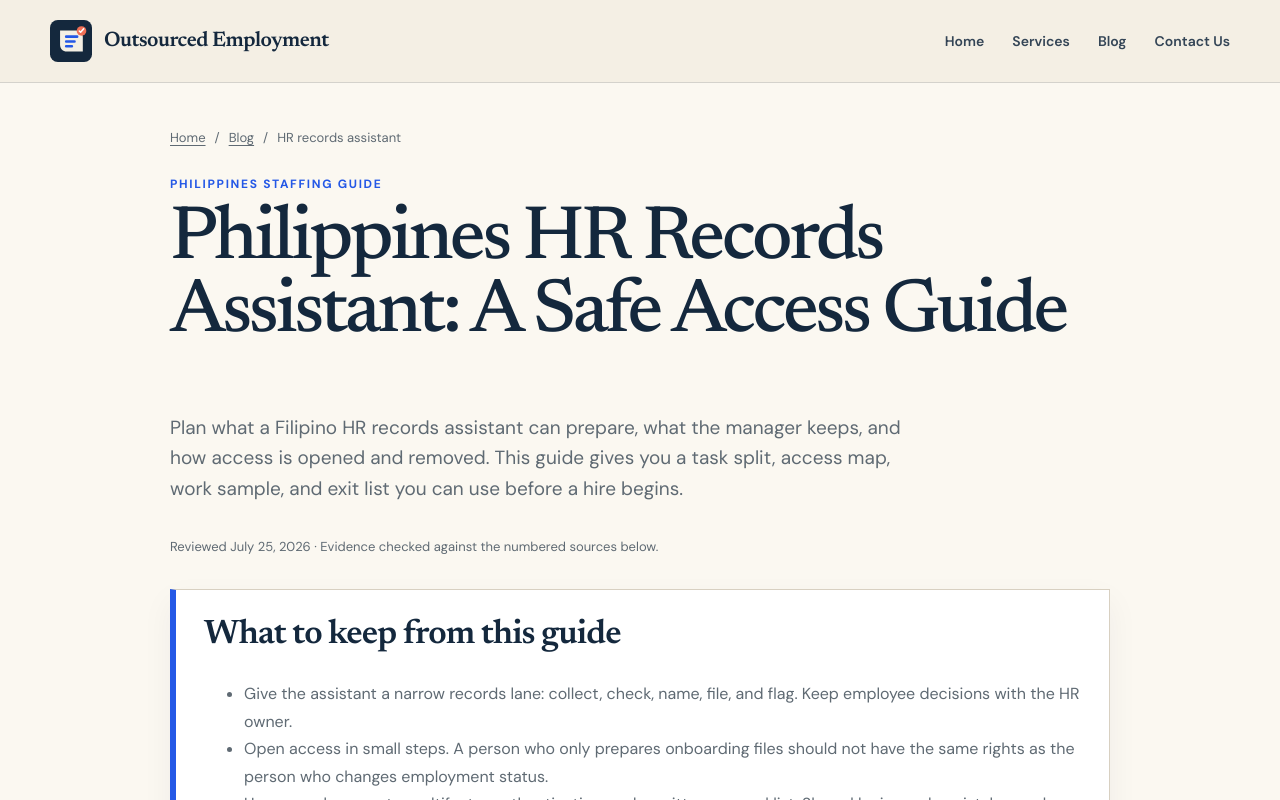
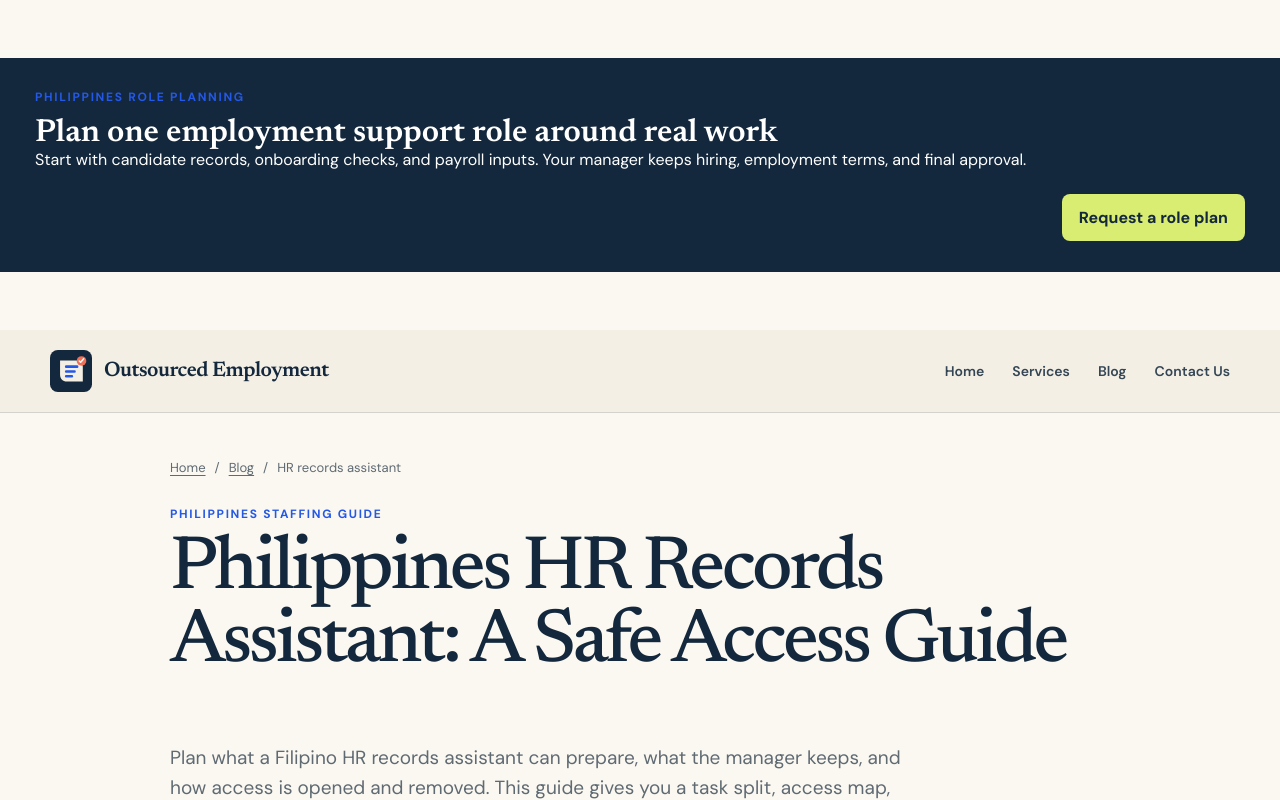
Before and after one commit to coolifystealthagents/outsourcedemployment, a Next.js app: page /blog/philippines-hr-records-assistant-access-guide in a window 1280 px wide. Shown: the top 800 px of the page. Built offline with nearby package versions, Linux system fonts and the light colour scheme.

Commit message:
feat: add weekly blog CTA banners

```diff
--- /dev/null
+++ b/app/blog-banner-profile.json
@@ -0,0 +1,92 @@
+{
+  "siteKey": "outsourcedemployment",
+  "positions": {
+    "top": [
+      {
+        "id": "role-plan",
+        "eyebrow": "Philippines role planning",
+        "title": "Plan one employment support role around real work",
+        "body": "Start with candidate records, onboarding checks, and payroll inputs. Your manager keeps hiring, employment terms, and final approval.",
+        "cta": "Request a role plan",
+        "href": "/contact",
+        "weight": 3
+      },
+      {
+        "id": "task-scope",
+        "eyebrow": "Scope the work first",
+        "title": "Turn candidate records, onboarding checks, and payroll inputs into a clear task lane",
+        "body": "We can help you define a Philippines-based employment support scope while your team keeps hiring, employment terms, and final approval.",
+        "cta": "Map the task lane",
+        "href": "/contact",
+        "weight": 3
+      },
+      {
+        "id": "brief-review",
+        "eyebrow": "Before candidate matching",
+        "title": "Write a practical employment support brief",
+        "body": "For a Philippines-based team, name the tools, examples, and review owner for candidate records, onboarding checks, and payroll inputs. Keep hiring, employment terms, and final approval with your team.",
+        "cta": "Review my role brief",
+        "href": "/contact",
+        "weight": 3
+      }
+    ],
+    "middle": [
+      {
+        "id": "handoff-check",
+        "eyebrow": "Handoff check",
+        "title": "Set the review line for candidate records, onboarding checks, and payroll inputs",
+        "body": "For a Philippines-based team, a Filipino employment support can follow the written lane. Your named manager still owns hiring, employment terms, and final approval.",
+        "cta": "Check my handoff",
+        "href": "/contact",
+        "weight": 3
+      },
+      {
+        "id": "candidate-compare",
+        "eyebrow": "Make interviews useful",
+        "title": "Compare candidates against the same task sample",
+        "body": "For a Philippines-based team, use one example from candidate records, onboarding checks, and payroll inputs and one written quality check. Keep hiring, employment terms, and final approval outside the test task.",
+        "cta": "Plan candidate review",
+        "href": "/contact",
+        "weight": 3
+      },
+      {
+        "id": "access-plan",
+        "eyebrow": "Access and approval plan",
+        "title": "Give the employment support only the access the task needs",
+        "body": "For a Philippines-based team, match access to candidate records, onboarding checks, and payroll inputs, then route hiring, employment terms, and final approval to a named person on your team.",
+        "cta": "Plan safe access",
+        "href": "/contact",
+        "weight": 3
+      }
+    ],
+    "bottom": [
+      {
+        "id": "staff-task-list",
+        "eyebrow": "Ready to staff the work?",
+        "title": "Bring us your employment support task list",
+        "body": "For a Philippines-based team, share the queue, tools, and schedule for candidate records, onboarding checks, and payroll inputs. We will keep hiring, employment terms, and final approval in the client-owned lane.",
+        "cta": "Discuss Philippines staffing",
+        "href": "/contact",
+        "weight": 3
+      },
+      {
+        "id": "first-month",
+        "eyebrow": "Plan the first month",
+        "title": "Build a measured start for a Filipino employment support",
+        "body": "For a Philippines-based team, begin with candidate records, onboarding checks, and payroll inputs, a review owner, and a short feedback loop. Your team keeps hiring, employment terms, and final approval.",
+        "cta": "Plan the first 30 days",
+        "href": "/contact",
+        "weight": 3
+      },
+      {
+        "id": "scope-call",
+        "eyebrow": "Turn the guide into a next step",
+        "title": "Talk through your employment support scope",
+        "body": "For a Philippines-based team, bring one real example of candidate records, onboarding checks, and payroll inputs. We will separate repeatable support from hiring, employment terms, and final approval.",
+        "cta": "Request a scope call",
+        "href": "/contact",
+        "weight": 3
+      }
+    ]
+  }
+}
--- /dev/null
+++ b/app/blog-banners.tsx
@@ -0,0 +1,125 @@
+'use client';
+
+import { useEffect, useState } from 'react';
+import profileData from './blog-banner-profile.json';
+
+type Position = 'top' | 'middle' | 'bottom';
+type Variant = {
+  id: string;
+  eyebrow: string;
+  title: string;
+  body: string;
+  cta: string;
+  href: string;
+  weight: number;
+};
+type Profile = { siteKey: string; positions: Record<Position, Variant[]> };
+type StoredStats = Record<string, Record<string, { impressions: number; clicks: number }>>;
+
+const profile = profileData as Profile;
+
+function isoWeek(date: Date) {
+  const utc = new Date(Date.UTC(date.getUTCFullYear(), date.getUTCMonth(), date.getUTCDate()));
+  const day = utc.getUTCDay() || 7;
+  utc.setUTCDate(utc.getUTCDate() + 4 - day);
+  const start = new Date(Date.UTC(utc.getUTCFullYear(), 0, 1));
+  return Math.ceil((((utc.getTime() - start.getTime()) / 86400000) + 1) / 7);
+}
+
+function hash(value: string) {
+  let result = 2166136261;
+  for (let index = 0; index < value.length; index += 1) {
+    result ^= value.charCodeAt(index);
+    result = Math.imul(result, 16777619);
+  }
+  return result >>> 0;
+}
+
+function pickVariant(items: Variant[], seed: string) {
+  const total = items.reduce((sum, item) => sum + item.weight, 0);
+  let point = hash(seed) % total;
+  for (const item of items) {
+    if (point < item.weight) return item;
+    point -= item.weight;
+  }
+  return items[0];
+}
+
+function taggedHref(href: string, position: Position, variant: string, week: number) {
+  const separator = href.includes('?') ? '&' : '?';
+  const query = new URLSearchParams({
+    utm_source: 'blog',
+    utm_medium: 'banner',
+    utm_campaign: 'weekly_cta',
+    utm_content: `${position}_${variant}`,
+    utm_term: `week_${week}`,
+  });
+  return `${href}${separator}${query.toString()}`;
+}
+
+function record(position: Position, variant: string, field: 'impressions' | 'clicks') {
+  const key = `blog-banner-stats:${profile.siteKey}`;
+  try {
+    const stats = JSON.parse(localStorage.getItem(key) || '{}') as StoredStats;
+    stats[position] ||= {};
+    stats[position][variant] ||= { impressions: 0, clicks: 0 };
+    stats[position][variant][field] += 1;
+    localStorage.setItem(key, JSON.stringify(stats));
+  } catch {
+    // Analytics must never block the planning link.
+  }
+}
+
+function pushEvent(event: 'blog_banner_impression' | 'blog_banner_click', position: Position, variant: string, week: number) {
+  const browserWindow = window as Window & { dataLayer?: Array<Record<string, unknown>> };
+  browserWindow.dataLayer ||= [];
+  browserWindow.dataLayer.push({
+    event,
+    site_key: profile.siteKey,
+    banner_position: position,
+    banner_variant: variant,
+    banner_week: week,
+    utm_content: `${position}_${variant}`,
+  });
+}
+
+export function BlogBanner({ position }: { position: Position }) {
+  const variants = profile.positions[position];
+  const week = isoWeek(new Date());
+  const [variant, setVariant] = useState(variants[0]);
+
+  useEffect(() => {
+    const seedKey = `blog-banner-seed:${profile.siteKey}`;
+    let browserSeed = localStorage.getItem(seedKey);
+    if (!browserSeed) {
+      browserSeed = `${Date.now()}-${Math.random()}`;
+      localStorage.setItem(seedKey, browserSeed);
+    }
+    const selected = pickVariant(variants, `${browserSeed}:${position}:${week}`);
+    setVariant(selected);
+    record(position, selected.id, 'impressions');
+    pushEvent('blog_banner_impression', position, selected.id, week);
+  }, [position, variants, week]);
+
+  const href = taggedHref(variant.href, position, variant.id, week);
+  return <aside
+    className="article-rotation-banner article-banner blog-conversion-banner"
+    data-blog-banner-slot={position}
+    data-blog-banner-variant={variant.id}
+    aria-label={`${position} article offer`}
+  >
+    <div>
+      <p className="eyebrow article-kicker">{variant.eyebrow}</p>
+      <h2>{variant.title}</h2>
+      <p>{variant.body}</p>
+    </div>
+    <a
+      className="btn primary"
+      href={href}
+      onClick={() => {
+        record(position, variant.id, 'clicks');
+        pushEvent('blog_banner_click', position, variant.id, week);
+      }}
+    >{variant.cta}</a>
+  </aside>;
+}
--- /dev/null
+++ b/app/blog/layout.tsx
@@ -0,0 +1,11 @@
+import type { ReactNode } from 'react';
+import { BlogBanner } from '../blog-banners';
+
+export default function BlogLayout({ children }: { children: ReactNode }) {
+  return <>
+    <BlogBanner position="top" />
+    {children}
+    <BlogBanner position="middle" />
+    <BlogBanner position="bottom" />
+  </>;
+}
```
